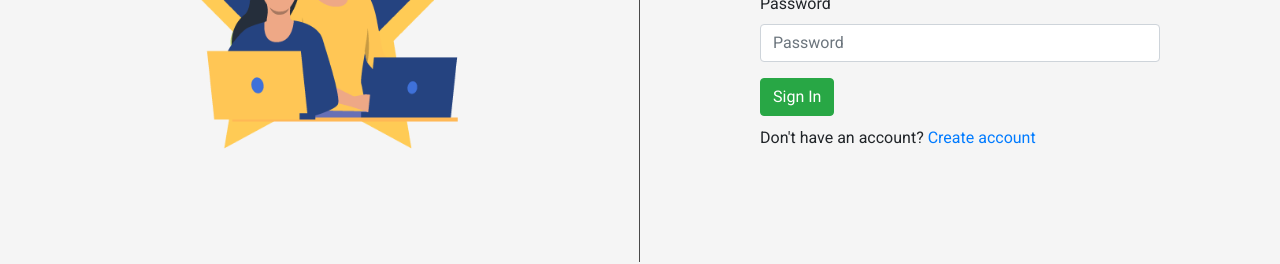
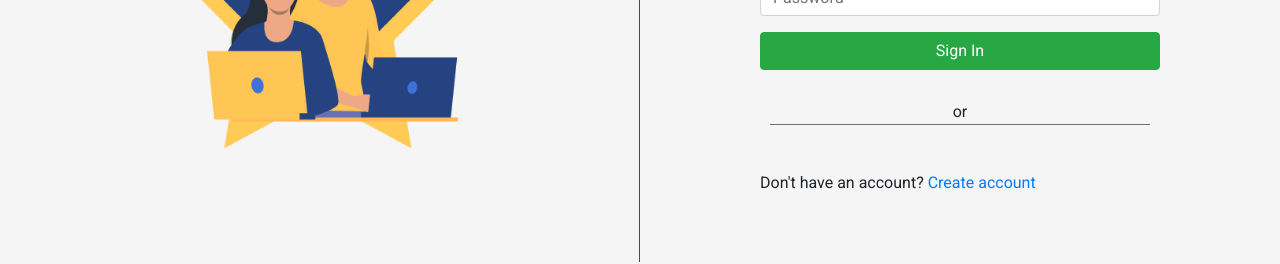
Before and after one commit to 2110423-2019-2/sec2_ShibaInu_front_end, a React (Create React App) app: page /signin in a window 1280 px wide. Shown: the part 389-653 px from the top of the page. Built offline with nearby package versions, Linux system fonts and the light colour scheme; no server answers.

Commit message:
add login with facebook button to signin page

```diff
--- a/public/index.html
+++ b/public/index.html
@@ -28,6 +28,8 @@
   </head>
   <body>
     <noscript>You need to enable JavaScript to run this app.</noscript>
+    <div id="fb-root"></div>
+<script async defer crossorigin="anonymous" src="https://connect.facebook.net/en_US/sdk.js#xfbml=1&autoLogAppEvents=1&version=v6.0&appId=3019159754810357"></script>
     <div id="root"></div>
     <!--
       This HTML file is a template.
--- a/src/SignIn.js
+++ b/src/SignIn.js
@@ -1,10 +1,11 @@
 import React from 'react';
+import axios from 'axios';
+import { Button, Form } from 'react-bootstrap';
+
 import NavBar from "./NavBar";
 import logo from './material/Logo.png';
 import './SignInSignUp.css';
-import axios from 'axios';
 import LocalStorageService from './LocalStorageService';
-import { Button, Form } from 'react-bootstrap';
 var utilities = require('./Utilities.json');
 
 class SignIn extends React.Component {
@@ -26,7 +27,7 @@ class SignIn extends React.Component {
         this.setState({
             loginData: tempData
         });
-        this.setState({unauthorized: false});
+        this.setState({ unauthorized: false });
     }
 
     handleSubmit = (e) => {
@@ -63,7 +64,7 @@ class SignIn extends React.Component {
 
                 if (error.response.status === 401) {
                     console.log('Unauthorization');
-                    this.setState({unauthorized: true});
+                    this.setState({ unauthorized: true });
 
                 } else {
                     console.error(error);
@@ -87,6 +88,7 @@ class SignIn extends React.Component {
                             <div className='form-name'>Sign In</div>
                             <div className='form-container'>
                                 <Form noValidate={true} validated={this.state.validated} onSubmit={this.handleSubmit}>
+
                                     <Form.Group controlId="formBasicUsername">
                                         <Form.Label>Username</Form.Label>
                                         <Form.Control type="username" placeholder="Username" name='username' value={this.state.loginData.username} onChange={this.handleChange} required />
@@ -100,6 +102,13 @@ class SignIn extends React.Component {
                                     <Button variant="success" type="submit" >
                                         Sign In
                                     </Button>
+
+                                    <Form.Group className='socialmedia-login-container'>
+                                    <div className='seperating-line'>or</div>
+                                        <div class="fb-login-button" data-width="" data-size="large" data-button-type="login_with" data-layout="default" data-auto-logout-link="false" data-use-continue-as="true"></div>
+                                    </Form.Group>
+
+
                                     <p>Don't have an account? <a href='/signup'>Create account</a></p>
                                 </Form>
                             </div>
--- a/src/SignInSignUp.css
+++ b/src/SignInSignUp.css
@@ -68,3 +68,27 @@ Form p {
 Form p.unauthorized-message {
     color: red;
 }
+
+.socialmedia-login-container {
+    display: flex;
+    flex-direction: column;
+    justify-content: center;
+    width: 100%;
+    padding: 10px 10px;
+}
+
+.socialmedia-login-container * {
+    display: flex !important;
+    justify-content: center !important;
+}
+
+.socialmedia-login-container .seperating-line {
+    border: none;
+    border-bottom: 1px solid rgb(114, 114, 114);
+    width: 100%;
+    margin: 20px 0px;
+}
+
+Form Button {
+    width: 100%;
+}
```
Also changed, not shown: 1 other file (tests, documents, lock files or other folders).
